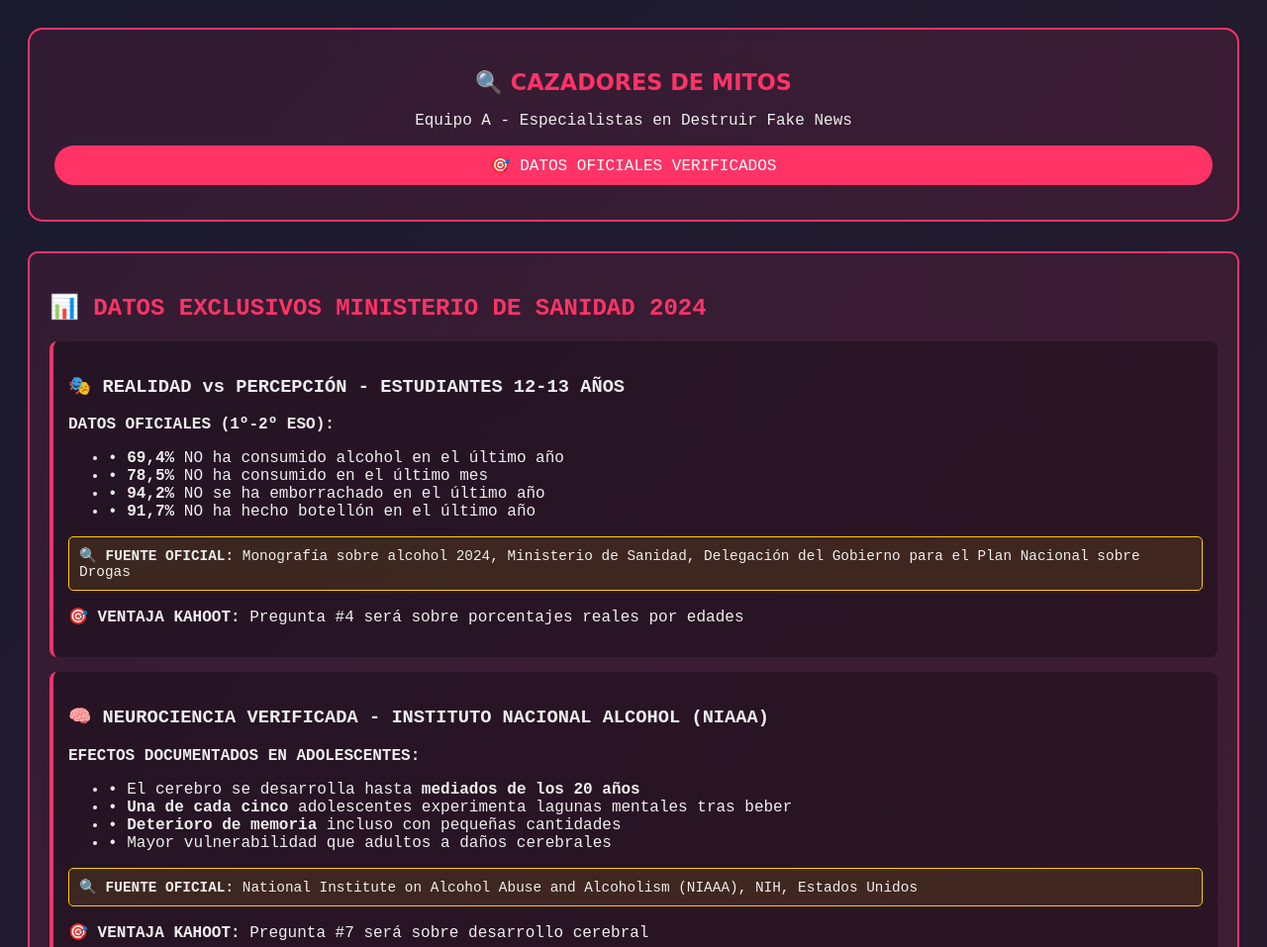
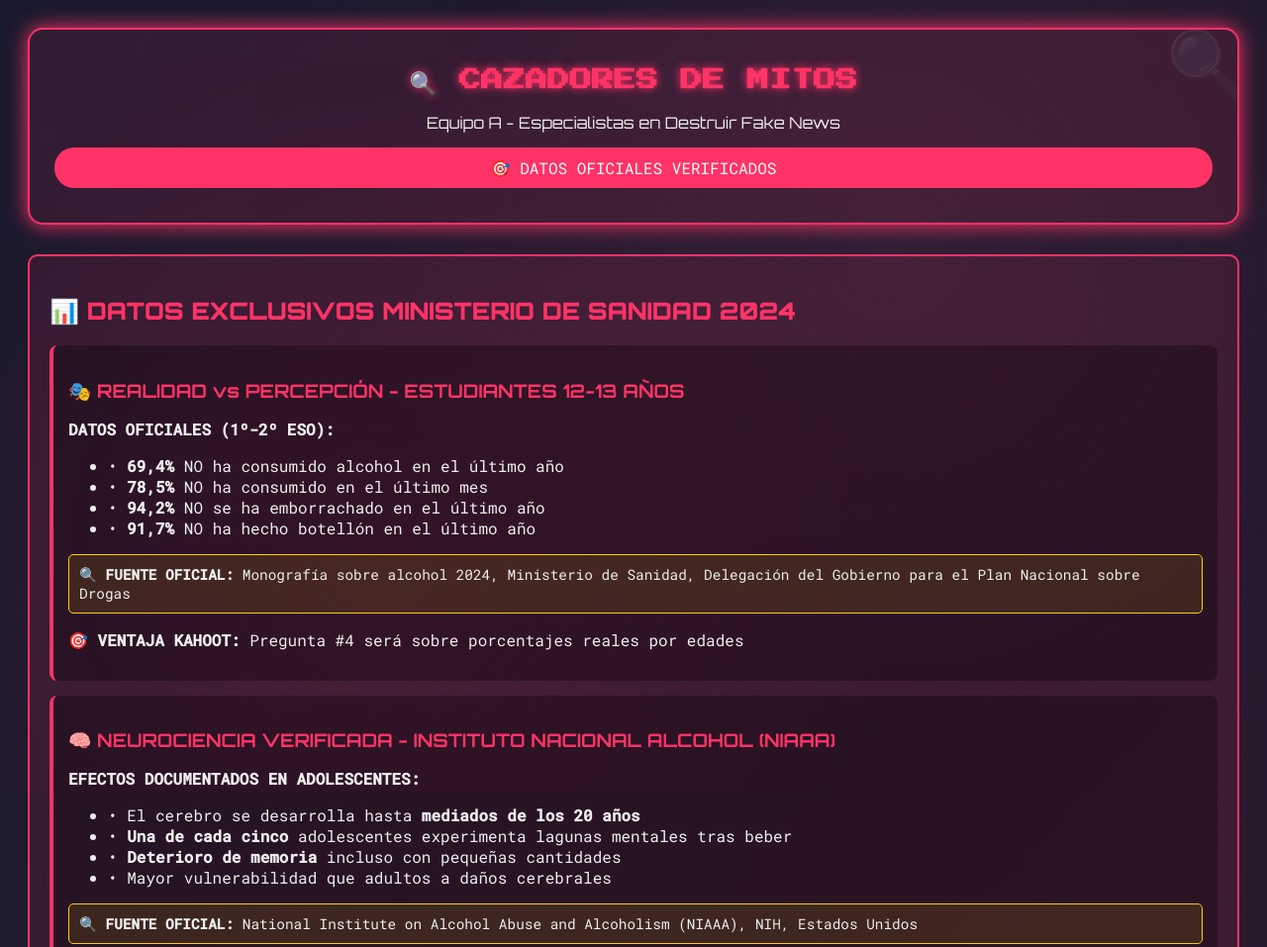
Before and after one commit to EnfermeriaescolarLorcaCentro/Conciencia_con_ciencia, a plain HTML site: page Mision_destructor_fake_news.html in a window 1280 px wide. Shown: the top 957 px of the page at 99% size. Drawn offline with Linux system fonts and the light colour scheme.

Commit message:
Update Mision_destructor_fake_news.html

```diff
--- a/Mision_destructor_fake_news.html
+++ b/Mision_destructor_fake_news.html
@@ -5,6 +5,8 @@
     <meta name="viewport" content="width=device-width, initial-scale=1.0">
     <title>Cazadores de Mitos - QR #3A - Datos Reales</title>
     <style>
+        @import url('https://fonts.googleapis.com/css2?family=Press+Start+2P&family=Orbitron:wght@400;700;900&family=Roboto+Mono:wght@300;400;500&display=swap');
+
         :root {
             --team-color: #ff3366;
             --primary-bg: #1a1a2e;
@@ -19,6 +21,25 @@
             padding: 20px;
         }
 
+        body::before {
+            content: '';
+            position: fixed;
+            top: 0;
+            left: 0;
+            width: 100%;
+            height: 100%;
+            background:
+                radial-gradient(circle at 30% 70%, rgba(255, 51, 102, 0.1) 0%, transparent 50%),
+                radial-gradient(circle at 70% 30%, rgba(255, 107, 157, 0.08) 0%, transparent 50%);
+            animation: teamPulse 15s ease-in-out infinite;
+            z-index: -1;
+        }
+
+        @keyframes teamPulse {
+            0%, 100% { opacity: 0.8; }
+            50% { opacity: 1; }
+        }
+
         .header {
             text-align: center;
             padding: 25px;
@@ -26,6 +47,24 @@
             border: 2px solid var(--team-color);
             border-radius: 15px;
             margin-bottom: 30px;
+            box-shadow: 0 0 20px var(--team-color);
+            position: relative;
+            overflow: hidden;
+        }
+
+        .header::before {
+            content: '🔍';
+            font-size: 4em;
+            position: absolute;
+            top: -10px;
+            right: -10px;
+            opacity: 0.1;
+            animation: iconPulse 3s infinite;
+        }
+
+        @keyframes iconPulse {
+            0%, 100% { transform: scale(1); }
+            50% { transform: scale(1.1); }
         }
 
         .header h1 {
@@ -33,6 +72,31 @@
             color: var(--team-color);
             font-size: 1.4em;
             margin-bottom: 15px;
+            text-shadow: 0 0 10px var(--team-color);
+        }
+
+        .header p {
+            font-family: 'Orbitron', sans-serif;
+            color: var(--text-primary);
+            font-size: 1em;
+            margin-bottom: 15px;
+        }
+
+        .exclusive-content h2 {
+            font-family: 'Orbitron', sans-serif;
+            font-weight: 900;
+            color: var(--team-color);
+            margin-bottom: 20px;
+            display: flex;
+            align-items: center;
+            gap: 10px;
+        }
+
+        .stat-exclusive h3 {
+            font-family: 'Orbitron', sans-serif;
+            font-weight: 700;
+            color: var(--team-color);
+            margin-bottom: 10px;
         }
 
         .exclusive-content {
```
